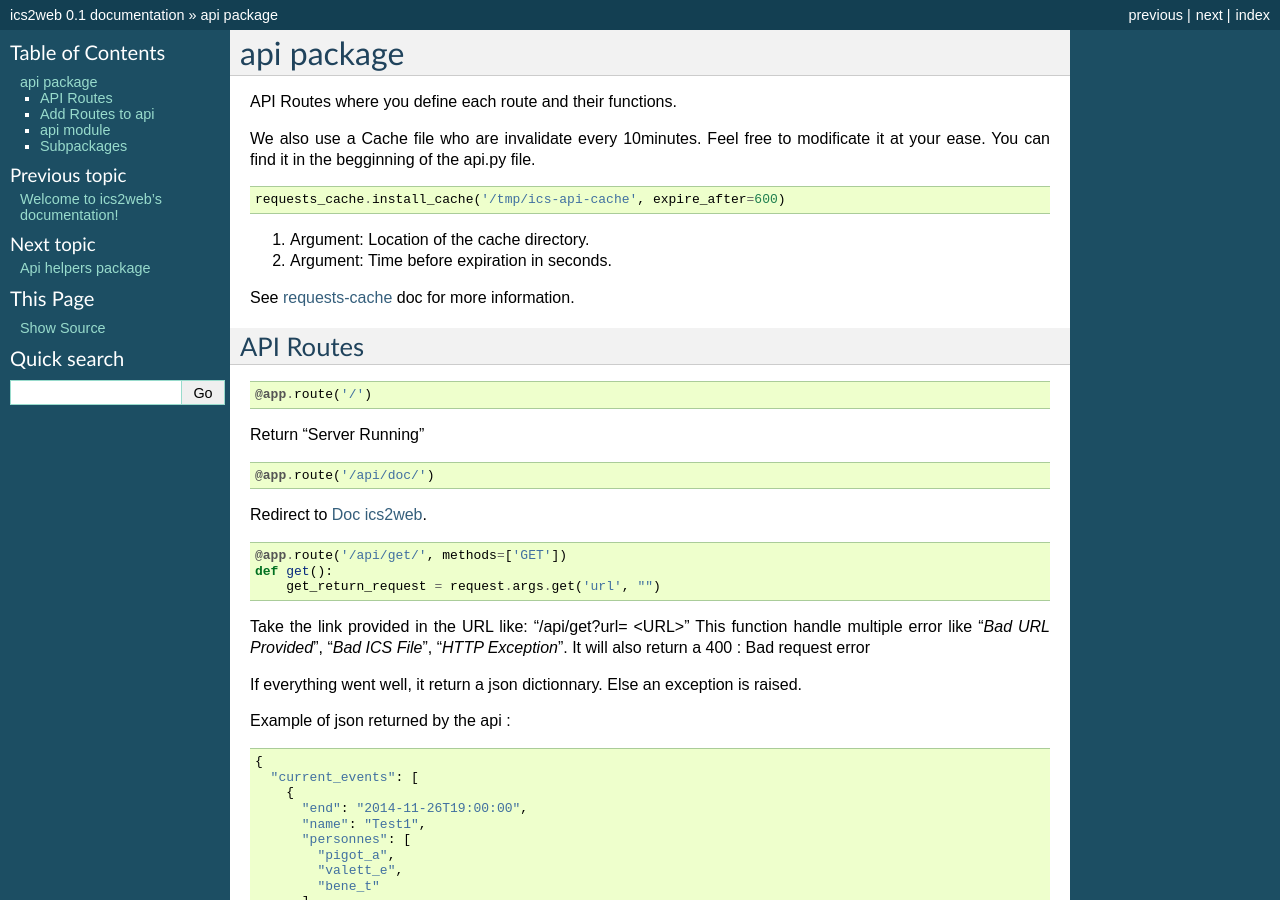
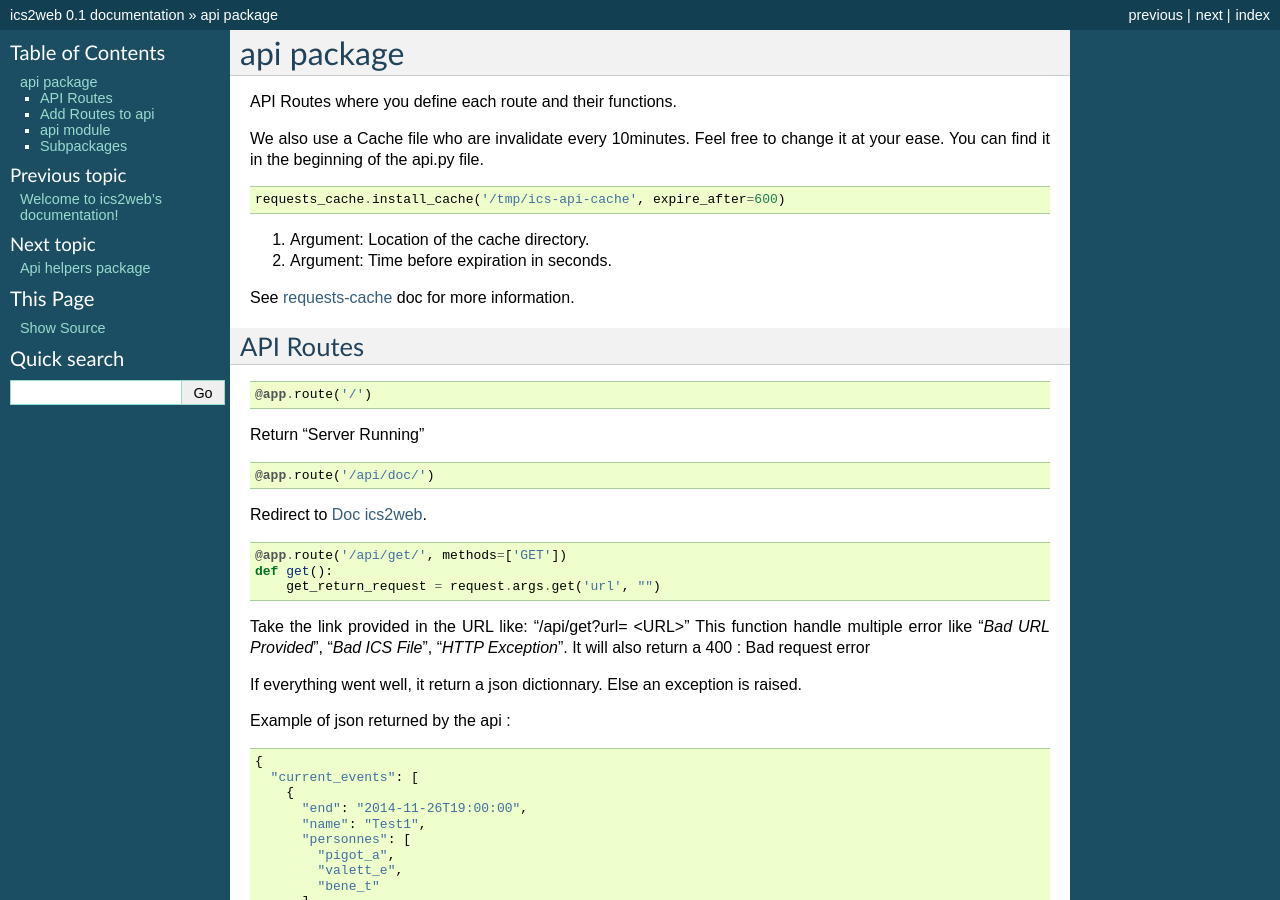
Before and after one commit to karec/ics2web, a Sphinx documentation site: the page built from doc/source/api.rst, in a window 1280 px wide and 900 px high. Built offline with Sphinx 7.4.7, drawn with Linux system fonts in a browser that asks for light colours.

Commit message:
update and correct api ref #6

```diff
--- a/doc/source/api.rst
+++ b/doc/source/api.rst
@@ -2,8 +2,8 @@ api package
 ===========
 API Routes where you define each route and their functions.
 
-We also use a Cache file who are invalidate every 10minutes. Feel free to modificate it at your ease.
-You can find it in the begginning of the api.py file.
+We also use a Cache file who are invalidate every 10minutes. Feel free to change it at your ease.
+You can find it in the beginning of the api.py file.
 
 .. code-block:: python
 
```
